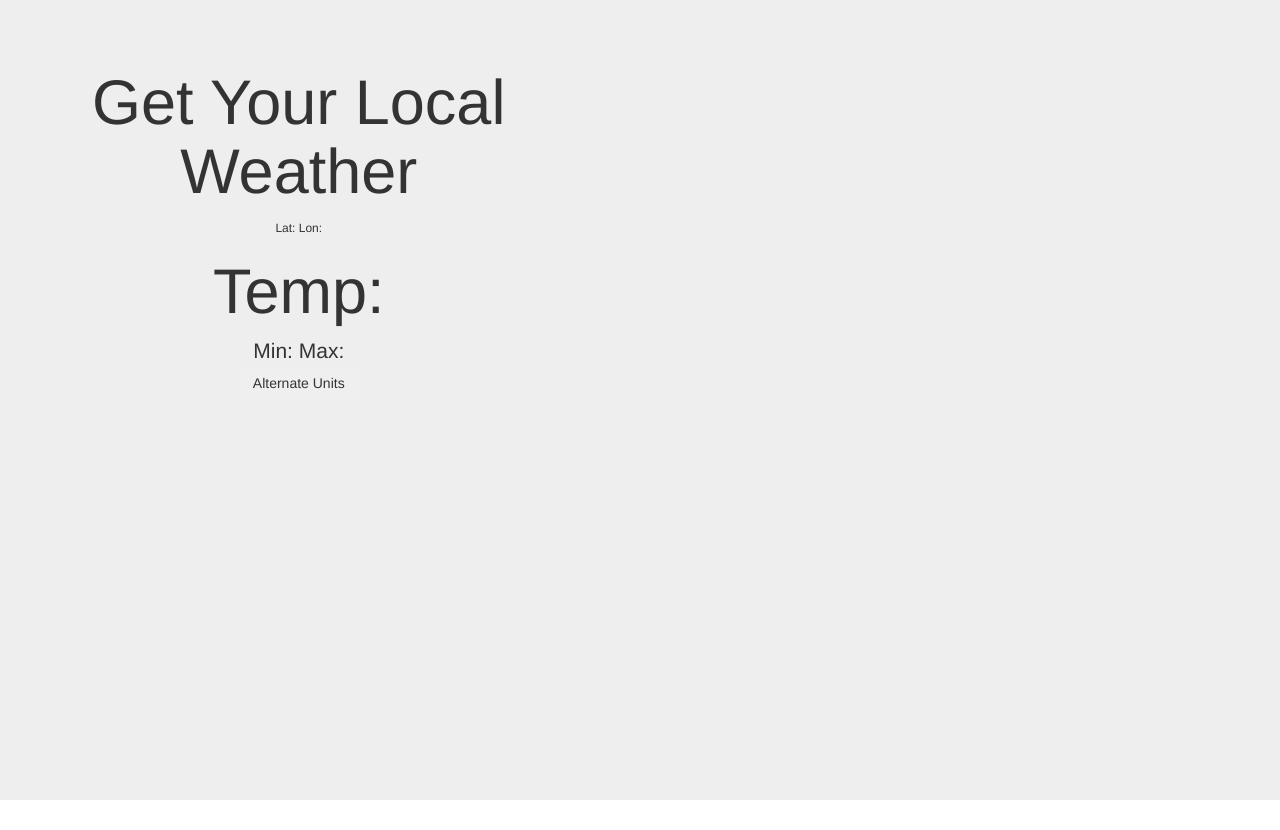
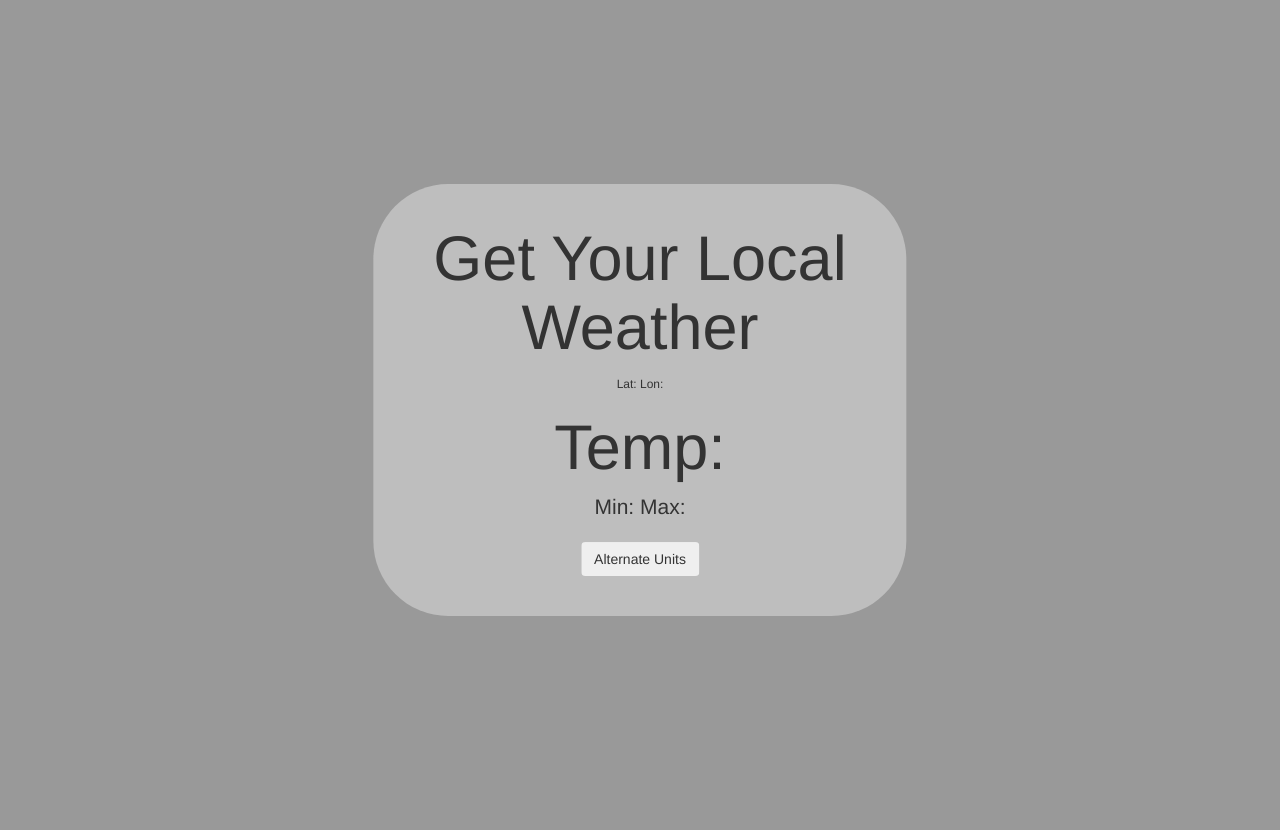
Before and after one commit to CDEguia/WeatherApp, a plain HTML site: page index.html in a window 1280 px wide. Drawn offline with nearby package versions, Linux system fonts and the light colour scheme; no server answers.

Commit message:
CSS background fix

```diff
--- a/index.html
+++ b/index.html
@@ -7,7 +7,7 @@
 
     <link rel="stylesheet" type="text/css"
           href="https://maxcdn.bootstrapcdn.com/bootstrap/3.3.5/css/bootstrap.min.css"/>
-    <link rel="stylesheet" type="text/css" src="styles.css"/>
+    <link rel="stylesheet" type="text/css" href="styles.css"/>
     <title>Your Weather</title>
 </head>
 <body>
@@ -15,7 +15,7 @@
 <div class="jumbotron" id='backimage'>
     <div class="container">
         <div class="row">
-            <div class="col-xs-6  col-sm-6 col-md-5 col-lg-5 text-center vertical-align" id='output'>
+            <div class="col-xs-12  col-sm-10 col-md-8 col-lg-5 text-center vertical-align" id='output'>
                 <h2 id="Location" class="text"></h2>
                 <h1 class="text"><span id="city">Get Your Local Weather</span></h1>
                 <h6 class="text" style="display:inline">Lat: <span id='lat'></span></h6>
```
